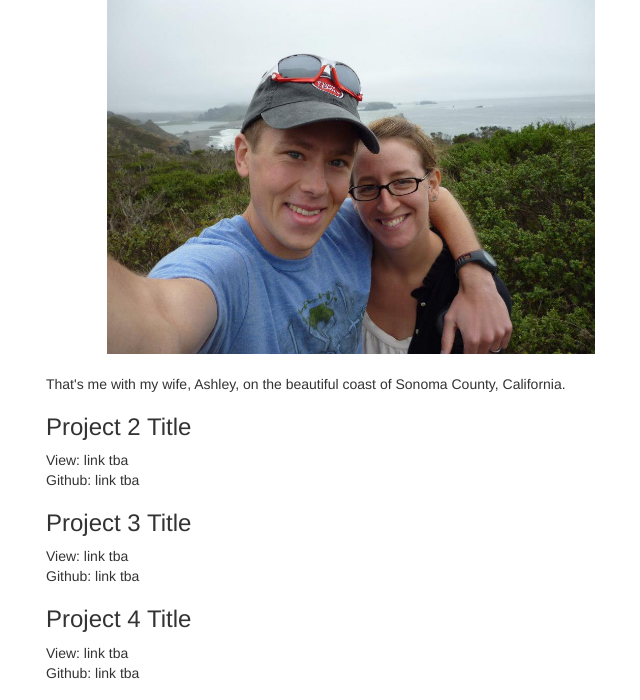
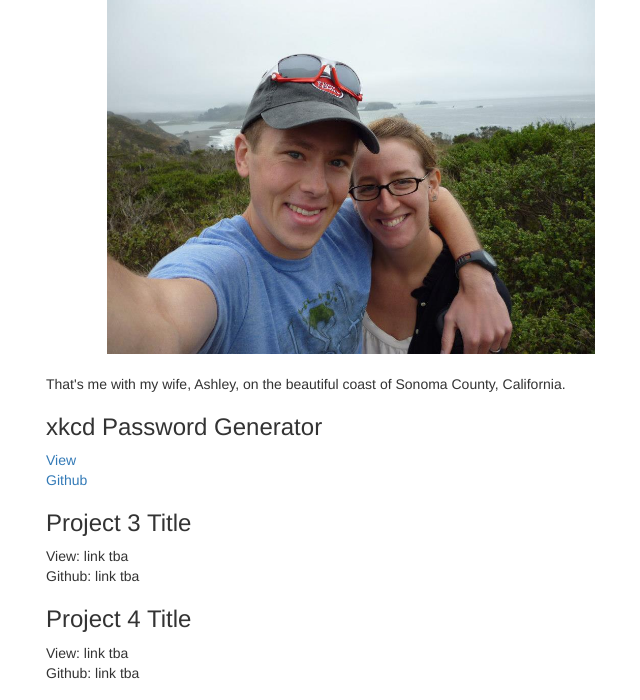
Before and after one commit to hsway/p1, a plain HTML site: page index.html in a window 1280 px wide. Shown: the part 82-782 px from the top of the page, without its empty margins (289-929 px from the left). Drawn offline with nearby package versions, Linux system fonts and the light colour scheme.

Commit message:
added link to p2

```diff
--- a/index.html
+++ b/index.html
@@ -31,10 +31,10 @@
 		<img src="img/profile-pic.jpg" alt="Hank and Ashley Sway in California"><br>
 		<p>That's me with my wife, Ashley, on the beautiful coast of Sonoma County, California.</p>
 
-		<h3>Project 2 Title</h3>
+		<h3>xkcd Password Generator</h3>
 		<p>
-			View: link tba <br>
-			Github: link tba
+			<a href="http://p2.hankswaydwa15.me">View</a><br>
+			<a href="https://github.com/hsway/p2">Github</a>
 		</p>
 
 		<h3>Project 3 Title</h3>
```
